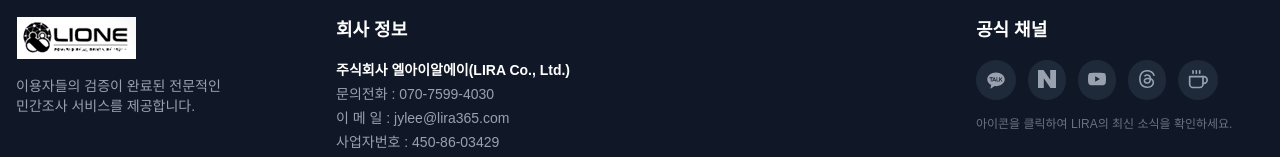
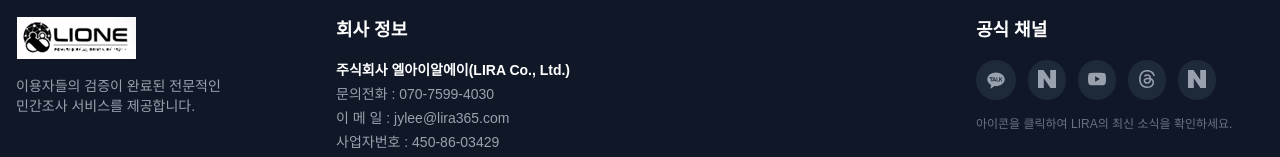
Before and after one commit to hykwon-dot/lira-repo, a Next.js app: page / in a window 1280 px wide. Shown: the part 2223-2380 px from the top of the page. Built offline with nearby package versions, Linux system fonts and the light colour scheme; no server answers; the database is empty.

Commit message:
Update Footer icons for Naver Blog and Cafe

```diff
--- a/src/app/Footer.tsx
+++ b/src/app/Footer.tsx
@@ -5,7 +5,6 @@ import Image from "next/image";
 import { usePathname } from "next/navigation";
 import { RiKakaoTalkFill } from "react-icons/ri";
 import { SiNaver, SiYoutube, SiThreads } from "react-icons/si";
-import { FiCoffee } from "react-icons/fi";
 
 export default function Footer() {
   const pathname = usePathname();
@@ -51,7 +50,7 @@ export default function Footer() {
               <Link href="#" className="bg-gray-800 p-2.5 rounded-full hover:bg-[#FEE500] hover:text-[#3C1E1E] transition-colors" title="카카오톡 채널">
                 <RiKakaoTalkFill size={20} />
               </Link>
-              <Link href="#" className="bg-gray-800 p-2.5 rounded-full hover:bg-[#03C75A] hover:text-white transition-colors" title="블로그">
+              <Link href="#" className="bg-gray-800 p-2.5 rounded-full hover:bg-[#03C75A] hover:text-white transition-colors" title="네이버 블로그">
                 <SiNaver size={18} />
               </Link>
               <Link href="#" className="bg-gray-800 p-2.5 rounded-full hover:bg-[#FF0000] hover:text-white transition-colors" title="유튜브">
@@ -60,8 +59,8 @@ export default function Footer() {
               <Link href="#" className="bg-gray-800 p-2.5 rounded-full hover:bg-black hover:text-white transition-colors" title="스레드">
                 <SiThreads size={18} />
               </Link>
-              <Link href="#" className="bg-gray-800 p-2.5 rounded-full hover:bg-[#03C75A] hover:text-white transition-colors" title="카페">
-                <FiCoffee size={20} />
+              <Link href="#" className="bg-gray-800 p-2.5 rounded-full hover:bg-[#03C75A] hover:text-white transition-colors" title="네이버 카페">
+                <SiNaver size={18} />
               </Link>
             </div>
             <p className="text-xs text-gray-500 mt-4">
```
